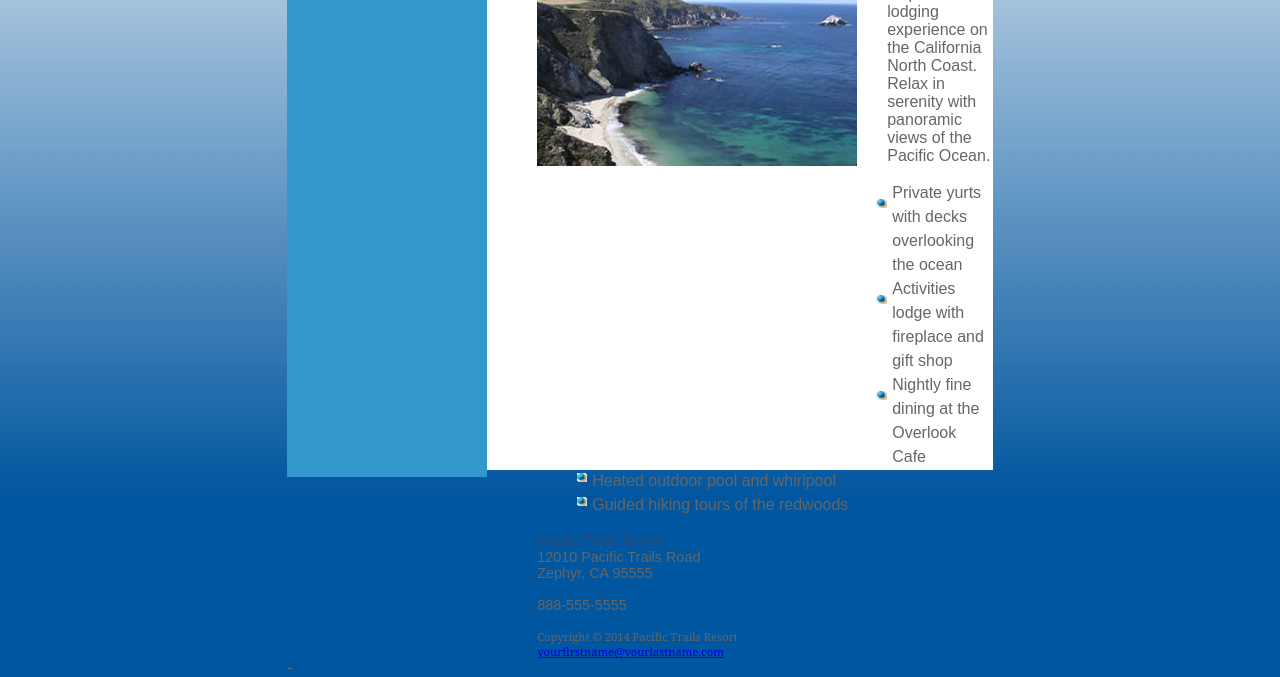
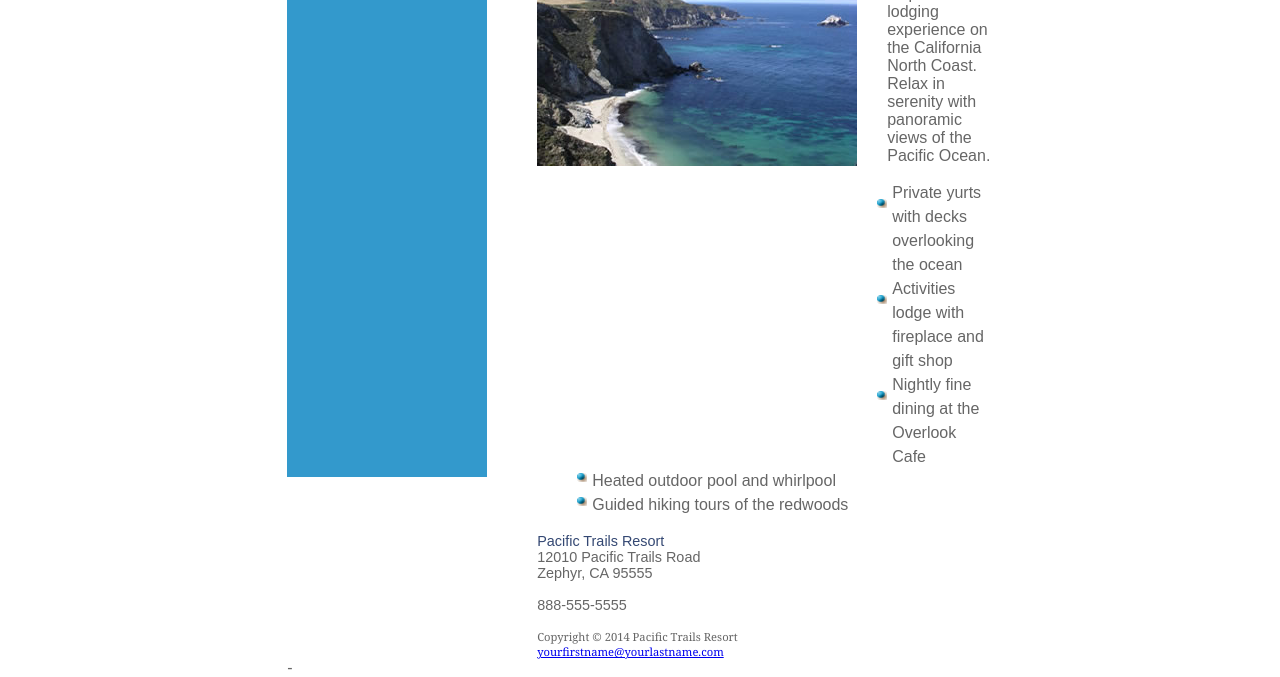
Before and after one commit to Stidjani/guihw2nd, a plain HTML site: page index.html in a window 1280 px wide. Shown: the part 241-918 px from the top of the page. Drawn offline with Linux system fonts and the light colour scheme.

Commit message:
Update pacific.css

```diff
--- a/pacific.css
+++ b/pacific.css
@@ -2,7 +2,6 @@ header, hgroup, nav, footer, figure, figcaption, aside, section, article {
 	display: block;
 }
 body {
-	background-image: url("ptrbackground.jpg");
 	color: #666666;
 	font-family: Arial, Helvetica, sans-serif;
 	padding-left: 10%;
```
